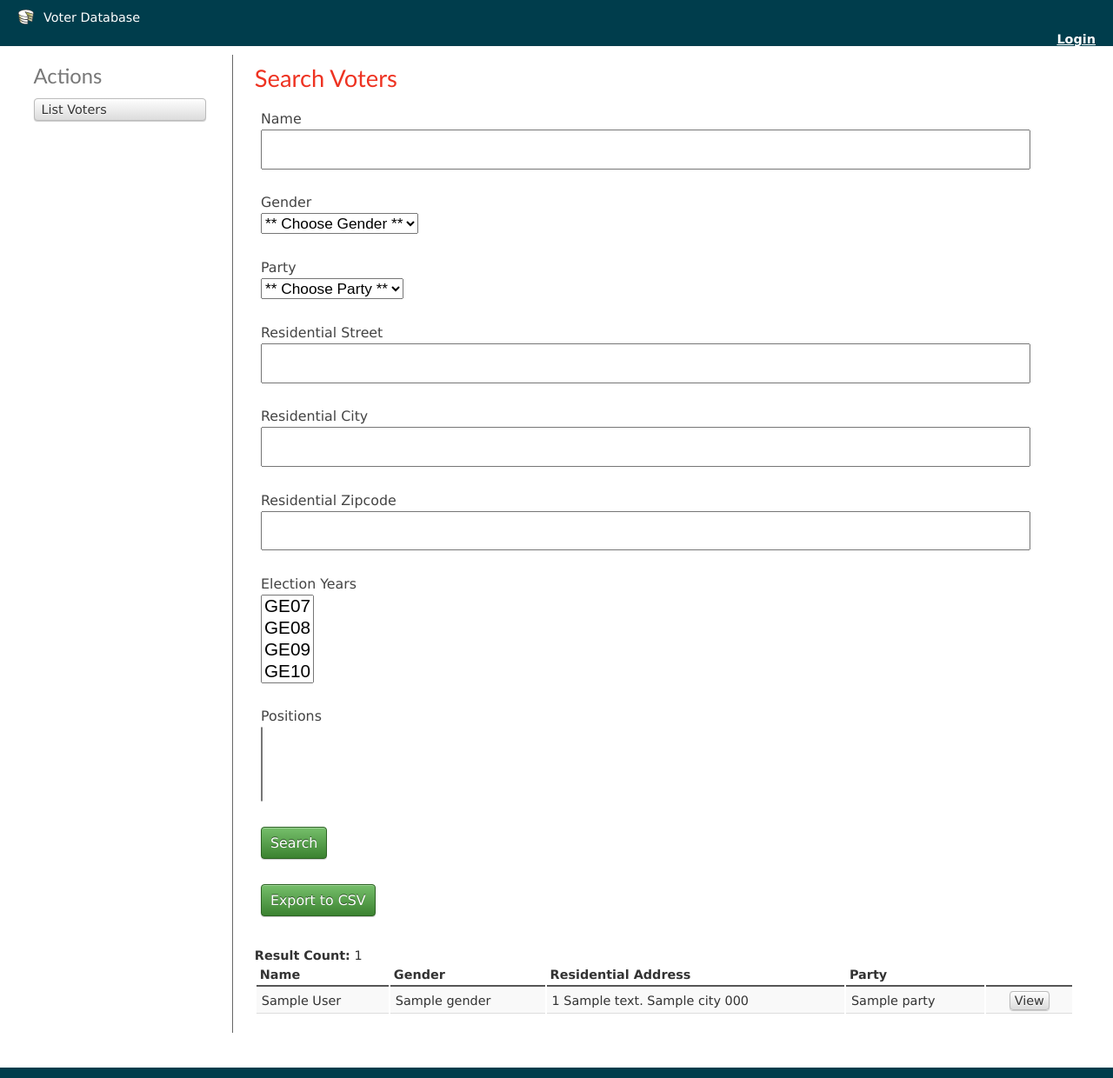
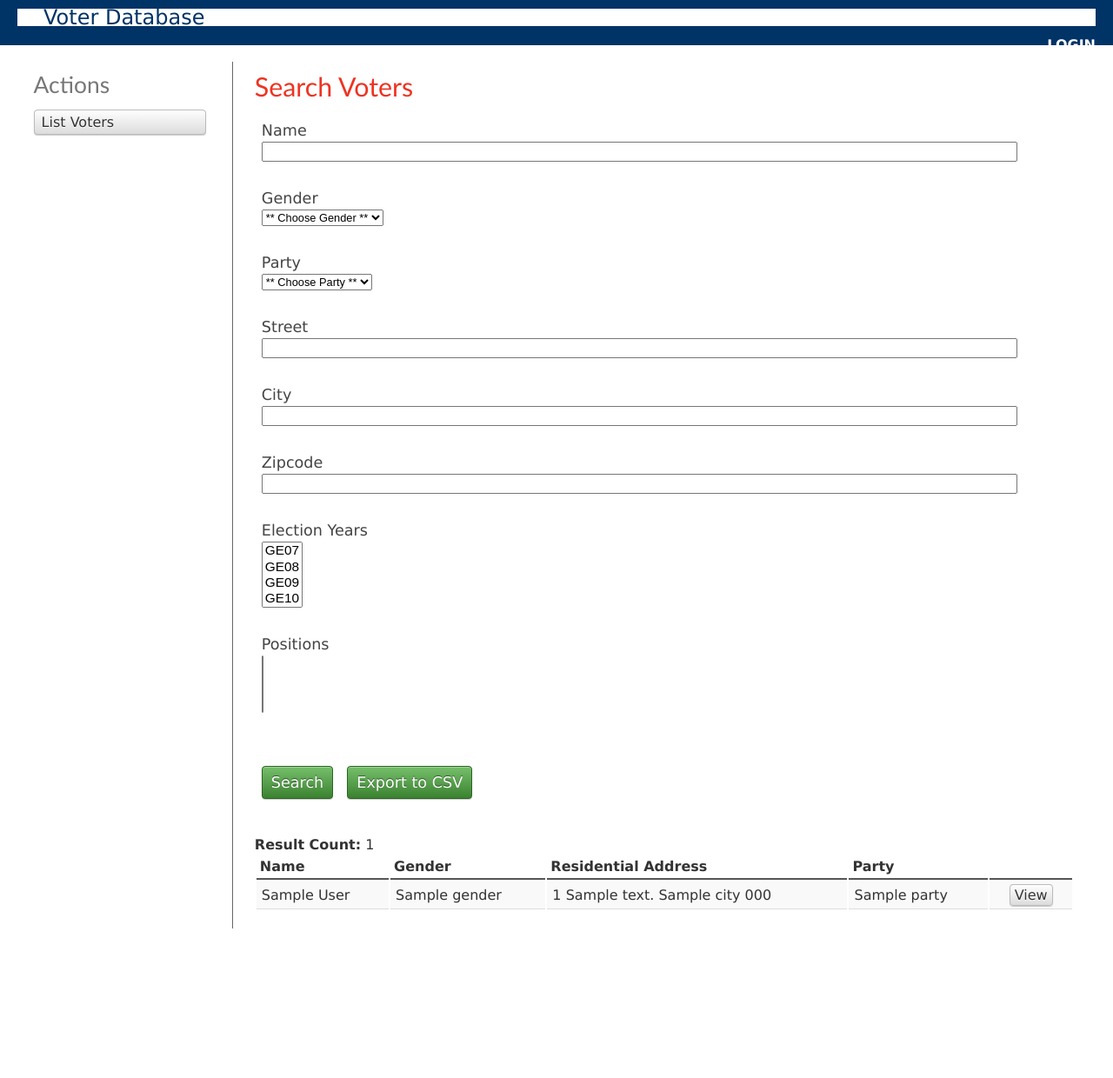
Before and after one commit to michioaida/vbd, a CakePHP app: the page made by app/View/Voters/search.ctp in a window 1280 px wide. Shown: the whole page at 87% size. After the commit the page ends 1068 px from the top, so only its background shows below. Run offline with PHP 8.4 and a stand-in for CakePHP, Linux system fonts and the light colour scheme; the template is opened without the code that fills it: most values are stand-ins (such as "Sample title", 1, 10 or a date in 2020); form fields are guessed from the names that the template uses; data that the repository does not hold is empty; some libraries are stand-ins or nearby versions.

Commit message:
Updated Styling of Search
Updated styling of search and added IDs to the DIVS

```diff
--- a/app/View/Voters/search.ctp
+++ b/app/View/Voters/search.ctp
@@ -6,24 +6,25 @@
 	    $gender_array = array('0'=>' ** Choose Gender ** ', 'M'=>'Male', 'F'=>'Female');
 	    echo $this->Form->input('gender', array('type'=>'select', 'label'=>'Gender', 'options'=>$gender_array));
 	    $party_array = array('0'=>' ** Choose Party ** ', 'BLK'=>'Blank', 'CON'=>'Conservative', 'DEM'=>'Democratic', 'GRE'=>'Green', 'IND'=>'Independence', 'LBN'=>'Libertarian', 'LIB'=>'Liberal', 'REP'=>'Republican', 'RTL'=>'Right to Life', 'WOR'=>'Working Family', 'OTH'=>'Other');
-	    echo $this->Form->input('party', array('type'=>'select', 'label'=>'Party', 'options'=>$party_array));
-	    echo $this->Form->input("address", array('label' => 'Residential Street'));
-	    echo $this->Form->input("city", array('label' => 'Residential City'));
-	    echo $this->Form->input("zip", array('label' => 'Residential Zipcode'));
+	    echo $this->Form->input('party', array('div' => array('id' => 'partyDiv'), 'type'=>'select', 'label'=>'Party', 'options'=>$party_array));
+	    echo $this->Form->input("address", array('div' => array('id' => 'addressDiv'), 'label' => 'Street'));
+	    echo $this->Form->input("city", array('div' => array('id' => 'cityDiv'), 'label' => 'City'));
+	    echo $this->Form->input("zip", array('div' => array('id' => 'zipDiv'), 'label' => 'Zipcode'));
 	    //echo $this->Form->input("election_year_start", array('label'=>'Election Year Start (ex: 2013)'));
 	    //echo $this->Form->input("election_year_end", array('label'=>'Election Year End (ex: 2013)'));
 	    //$election_list = array('PP'=>'Presidential Primary', 'PE'=>'Primary Election', 'GE'=>'General Election', 'PF'=>'Primary Federal', 'SE'=>'Special Election');
 	    //echo $this->Form->input('election_code', array('type'=>'select', 'multiple'=>'checkbox', 'label'=> __('Election'), 'options'=>$election_list));
 
-	    echo $this->Form->input('election_years', array('type'=>'select', 'multiple'=>'checkbox', 'label'=> __('Election Years'), 'options'=> array('GE07'=>'GE07', 'GE08'=>'GE08', 'GE09'=>'GE09', 'GE10'=>'GE10', 'GE11'=>'GE11', 'GE12'=>'GE12', 'PE07'=>'PE07', 'PE08'=>'PE08', 'PE09'=>'PE09', 'PE10'=>'PE10', 'PE11'=>'PE11', 'PE12'=>'PE12')));
+	    echo $this->Form->input('election_years', array('div' => array('id' => 'electionyearDiv'), 'type'=>'select', 'multiple'=>'checkbox', 'label'=> __('Election Years'), 'options'=> array('GE07'=>'GE07', 'GE08'=>'GE08', 'GE09'=>'GE09', 'GE10'=>'GE10', 'GE11'=>'GE11', 'GE12'=>'GE12', 'PE07'=>'PE07', 'PE08'=>'PE08', 'PE09'=>'PE09', 'PE10'=>'PE10', 'PE11'=>'PE11', 'PE12'=>'PE12')));
 
 	    // get issues from Position Helper so we can filter result set by them
 	    $position_array = $this->Position->GetPositionArray();
-	    echo $this->Form->input('positions', array('type'=>'select', 'multiple'=>'checkbox', 'label'=>__('Positions'), 'options'=>$position_array));
-
+	    echo $this->Form->input('positions', array('div' => array('id' => 'positionsDiv'), 'type'=>'select', 'multiple'=>'checkbox', 'label'=>__('Positions'), 'options'=>$position_array));
+	    echo '<br style="clear: both;" />';
 	    //echo $this->Form->end(__('Search'));
 	    echo $this->Form->submit('Search', array('name'=>'submitbutton', 'value'=>'search'));
  		echo $this->Form->submit('Export to CSV', array('name'=>'submitbutton', 'value'=>'export'));
+ 		echo '<br style="clear: both;" />';
  		echo $this->Form->end();
 
 
--- a/app/webroot/css/cake.generic.css
+++ b/app/webroot/css/cake.generic.css
@@ -16,17 +16,61 @@
  * @license       http://www.opensource.org/licenses/mit-license.php MIT License
  */
 
+/** FORMS **/
+#cityDiv {
+	clear: none;
+	float: left;
+	width: 20%;
+}
+
+#zipDiv {
+	clear: none;
+	float: left;
+	width: 20%;
+}
+
+#electionyearDiv, #positionsDiv {
+	width: 70%;
+}
+
+#positionsDiv .checkbox {
+	float: left;
+	clear: none;
+	display: inline-block;
+	padding-right: 20px;
+}
+
+
+#electionyearDiv .checkbox {
+	float: left;
+	clear: none;
+	width: 100px;
+}
+
+
+/** DEFAULTS **/
+
 * {
 	margin:0;
 	padding:0;
 }
 
+.voterHist {
+	width: 140px;
+	float: left;
+	clear: none;
+}
+
+#voterHist {
+	 width: 800px;
+}
+
 /** General Style Info **/
 body {
-	background: #003d4c;
+	background: #fff;
 	color: #fff;
 	font-family:'lucida grande',verdana,helvetica,arial,sans-serif;
-	font-size:90%;
+	font-size:100%;
 	margin: 0;
 }
 a {
@@ -48,7 +92,7 @@
 h1 {
 	background:#fff;
 	color: #003d4c;
-	font-size: 100%;
+	font-size: 1.5em;
 }
 h2 {
 	background:#fff;
@@ -79,11 +123,11 @@
 
 #header{
 	padding: 10px 20px;
+	background-color: #003366;
 }
 #header h1 {
 	line-height:20px;
-	background: #003d4c url('../img/cake.icon.png') no-repeat left;
-	color: #fff;
+	color: #003366;
 	padding: 0px 30px;
 }
 #header h1 a {
@@ -98,9 +142,19 @@
 	text-decoration: underline;
 }
 #header .light {
-	color: #fff;
+	color: #FFF;
 	float: right;
+	text-transform: Uppercase;
 }
+
+#header a.light {
+	text-decoration: none;
+}
+
+#header a.light:hover {
+	text-decoration: underline;
+}
+
 #content{
 	background: #fff;
 	clear: both;
@@ -305,8 +359,10 @@
 }
 form div.submit {
 	border: 0;
-	clear: both;
 	margin-top: 10px;
+	float: left;
+	clear: none;
+	display: inline;
 }
 label {
 	display: block;
@@ -315,14 +371,14 @@
 }
 input, textarea {
 	clear: both;
-	font-size: 140%;
+	font-size: .8em;
 	font-family: "frutiger linotype", "lucida grande", "verdana", sans-serif;
-	padding: 1%;
+	padding: 2px;
 	width:98%;
 }
 select {
 	clear: both;
-	font-size: 120%;
+	font-size: .8em;
 	vertical-align: text-bottom;
 }
 select[multiple=multiple] {
@@ -357,6 +413,8 @@
 	font-size: 110%;
 	width: auto;
 }
+
+
 form .submit input[type=submit] {
 	background:#62af56;
 	background-image: -webkit-gradient(linear, left top, left bottom, from(#76BF6B), to(#3B8230));
```
